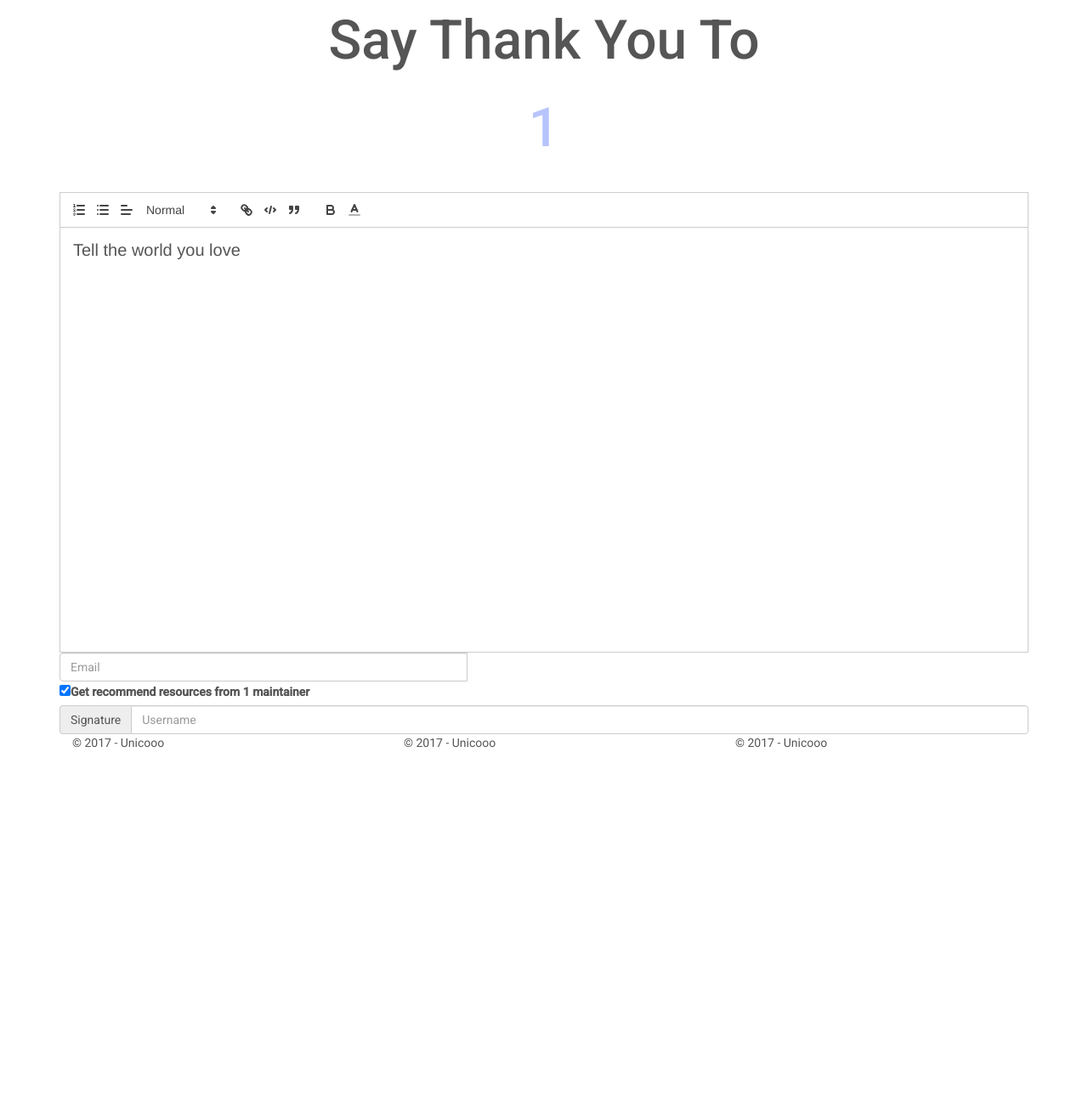
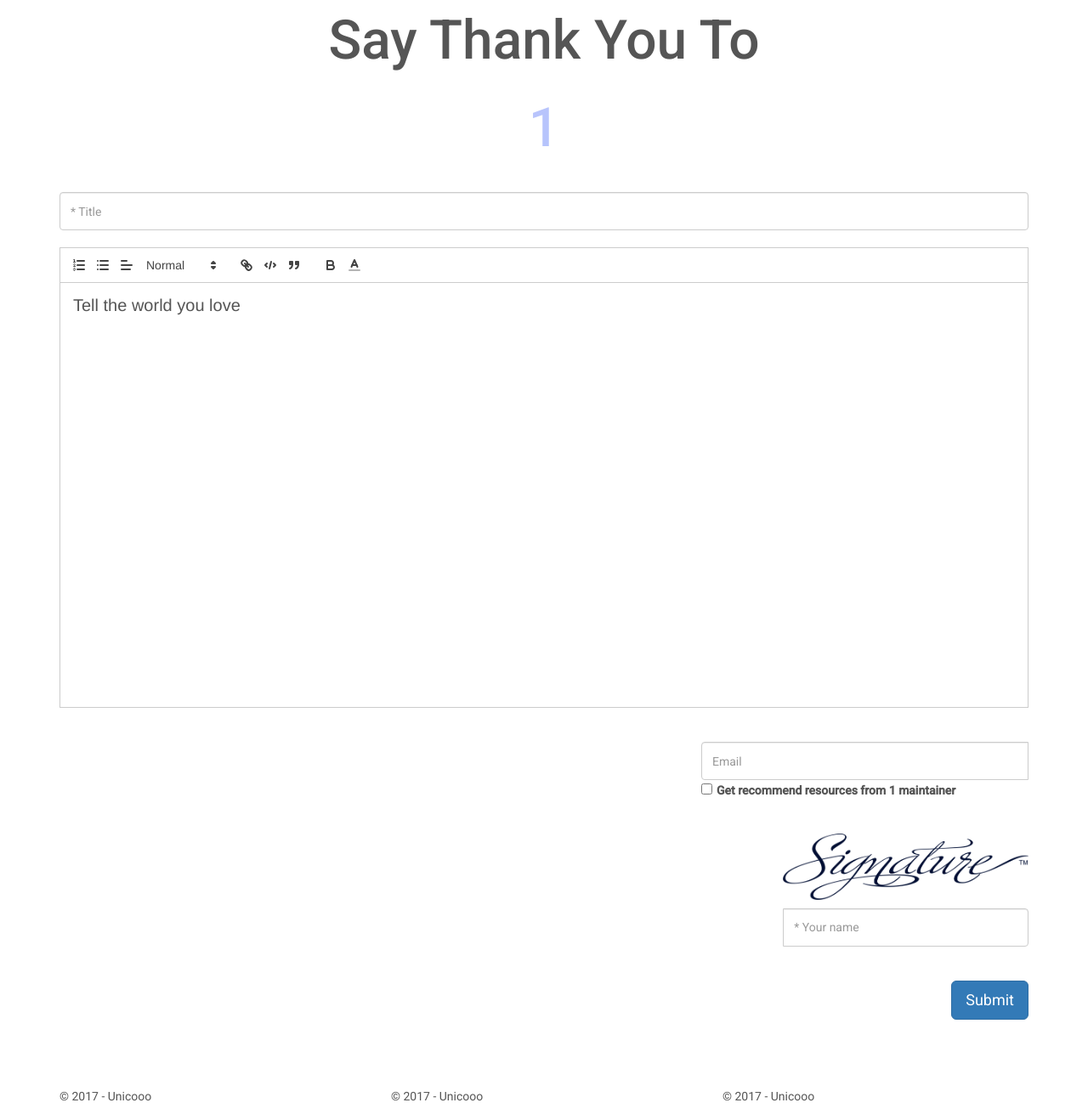
Before and after one commit to thankyou-opensource/thankyou-open-source, a Django app: page /thanks/1/ in a window 1280 px wide. Shown: the part 52-1363 px from the top of the page at 85% size. Before the commit the page ends 932 px from the top, so only its background shows below. Run offline with Django 3.2, Linux system fonts and the light colour scheme; some libraries are stand-ins or nearby versions.

Commit message:
add thanks page

```diff
--- /dev/null
+++ b/requirements.txt
@@ -0,0 +1,3 @@
+Django==1.11.3
+djangorestframework==3.6.3
+pytz==2017.2
--- a/static/css/thanks.css
+++ b/static/css/thanks.css
@@ -1,6 +1,13 @@
+.clear {
+    clear: both;
+}
 .say-thank-div {
     text-align: center;
     margin-bottom: 40px;
+}
+
+.say-thank-row {
+    margin-right: 0px;
 }
 
 .say-thank-span {
@@ -19,6 +26,7 @@
 
 #editor {
     height: 500px;
+    margin-bottom: 40px;
 }
 
 #editor-div {
@@ -28,3 +36,37 @@
 .ql-container {
     font-size: 20px;
 }
+
+.recommend-div {
+    margin-bottom: 40px;
+}
+
+.recommend-signature {
+    margin-bottom: 40px;
+}
+
+
+.form-control, .recommend-title {
+    height: 45px;
+}
+
+#recommend-label {
+    display: inline;
+    margin-left: 5px;
+}
+
+#signature-img {
+    max-width: 100%;
+}
+
+#signature-img {
+    margin-bottom: 10px;
+}
+
+.say-thank-bottom {
+    margin-bottom: 80px;
+}
+
+.editor-title {
+    margin-bottom: 20px;
+}
--- a/static/js/base.js
+++ b/static/js/base.js
@@ -0,0 +1,15 @@
+function getCookie(name) {
+    var cookieValue = null;
+    if (document.cookie && document.cookie !== "") {
+        var cookies = document.cookie.split(";");
+        for (var i = 0; i < cookies.length; i++) {
+            var cookie = jQuery.trim(cookies[i]);
+            // Does this cookie string begin with the name we want?
+            if (cookie.substring(0, name.length + 1) === (name + "=")) {
+                cookieValue = decodeURIComponent(cookie.substring(name.length + 1));
+                break;
+            }
+        }
+    }
+    return cookieValue;
+}
--- /dev/null
+++ b/static/js/thanks.js
@@ -0,0 +1,44 @@
+function submit_form(editor) {
+    var editor_length = editor.getLength();
+    if (editor_length <= 1) {
+        alert("The letter can't be empty");
+    }
+    if ($("#get-recommend").prop("checked")) {
+        if ($(".recommend-email").val() == 0) {
+            alert("Please enter your email");
+        }
+    }
+    if ($(".recommend-name").val() == 0) {
+        alert("Please enter your name");
+    }
+
+    if ($(".recommend-title").val() == 0) {
+        alert("Please enter the title");
+    }
+
+    data = {
+        "title": $(".recommend-title").val(),
+        "content": JSON.stringify(editor.getContents()),
+        "email": $(".recommend-email").val(),
+        "name": $(".recommend-name").val(),
+        "repo": "123"
+    }
+    var csrftoken = getCookie('csrftoken');
+    $.ajax({
+        url: "/api/thanks/",
+        type: "POST",
+        dataType: "JSON",
+        data: data,
+        cache: true,
+        beforeSend: function(xhr) {
+                xhr.setRequestHeader("X-CSRFToken", csrftoken)
+            },
+		success:function(data){
+            console.log(data);
+        },
+        error: function(data) {
+            console.log(responseText);
+        }
+    });
+
+}
--- a/templates/thanks_post.html
+++ b/templates/thanks_post.html
@@ -15,6 +15,9 @@
         <span class="say-thank-span">Say Thank You To</span>
         <h1 class="say-thank-title">{{ title }}</h1>
       </div> <!-- end country-content -->
+      <div class="editor-title">
+        <input type="text" class="form-control recommend-title" placeholder="* Title" aria-describedby="basic-addon1">
+      </div>
       <div id="editor-div">
         <div id="editor">
           <p>Tell the world you love</p>
@@ -24,20 +27,29 @@
   </div> <!-- end row -->
 </div> <!-- end container -->
 
-<div class="container">
-<div class="input-group">
-  <input type="email" class="form-control" placeholder="Email" aria-describedby="basic-addon1">
-  <input type="checkbox" checked id="get-recommend" name="recommend" value="recommend">
-  <label for="subscribeNews">Get recommend resources from {{ title }} maintainer</label>
-</div>
-<div class="input-group">
-  <span class="input-group-addon" id="basic-addon1">Signature</span>
-  <input type="text" class="form-control" placeholder="Username" aria-describedby="basic-addon1">
+<div class="container say-thank-bottom">
+  <div class="row say-thank-row">
+    <div class="col-md-8"></div>
+    <div class="input-group recommend-div col-md-4">
+      <input type="email" class="form-control recommend-email" placeholder="Email" aria-describedby="basic-addon1">
+      <input type="checkbox" id="get-recommend" name="recommend" value="recommend">
+      <label id="recommend-label" for="subscribeNews">Get recommend resources from {{ title }} maintainer</label>
+    </div> <!-- end input-group -->
+    <div class="input-group pull-right recommend-signature col-md-3">
+      <img id="signature-img" src="{% static 'imgs/signature.png' %}" />
+      <input type="text" class="form-control recommend-name" placeholder="* Your name" aria-describedby="basic-addon1">
+    </div>
+    <div class="clear"></div>
+    <div class="input-group pull-right">
+      <button type="button" class="btn btn-primary btn-lg submit-form">Submit</button>
+    </div>
+  </div>
 </div>
 {% endblock %}
 
 {% block extra_scripts %}
 <script src="{% static 'js/js_lib/quill.min.js' %}"></script>
+<script src="{% static 'js/thanks.js' %}"></script>
 
 <!-- Initialize Quill editor -->
 <script>
@@ -66,5 +78,8 @@
        },
        theme: 'snow'
     });
+    $(".submit-form").on("click", function() {
+        submit_form(editor);
+    });
 </script>
 {% endblock %}
```
Also changed, not shown: static/imgs/signature.png (added).
